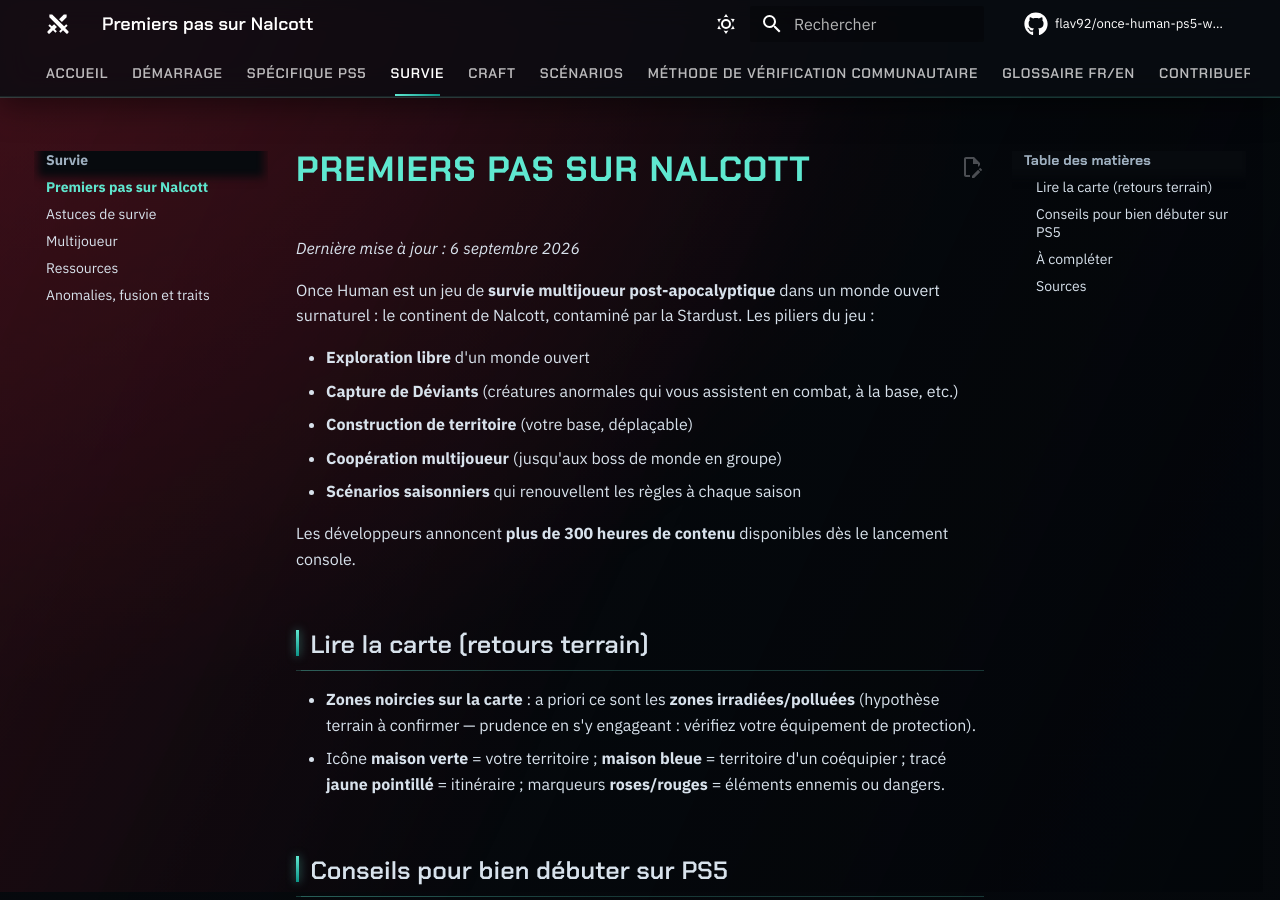
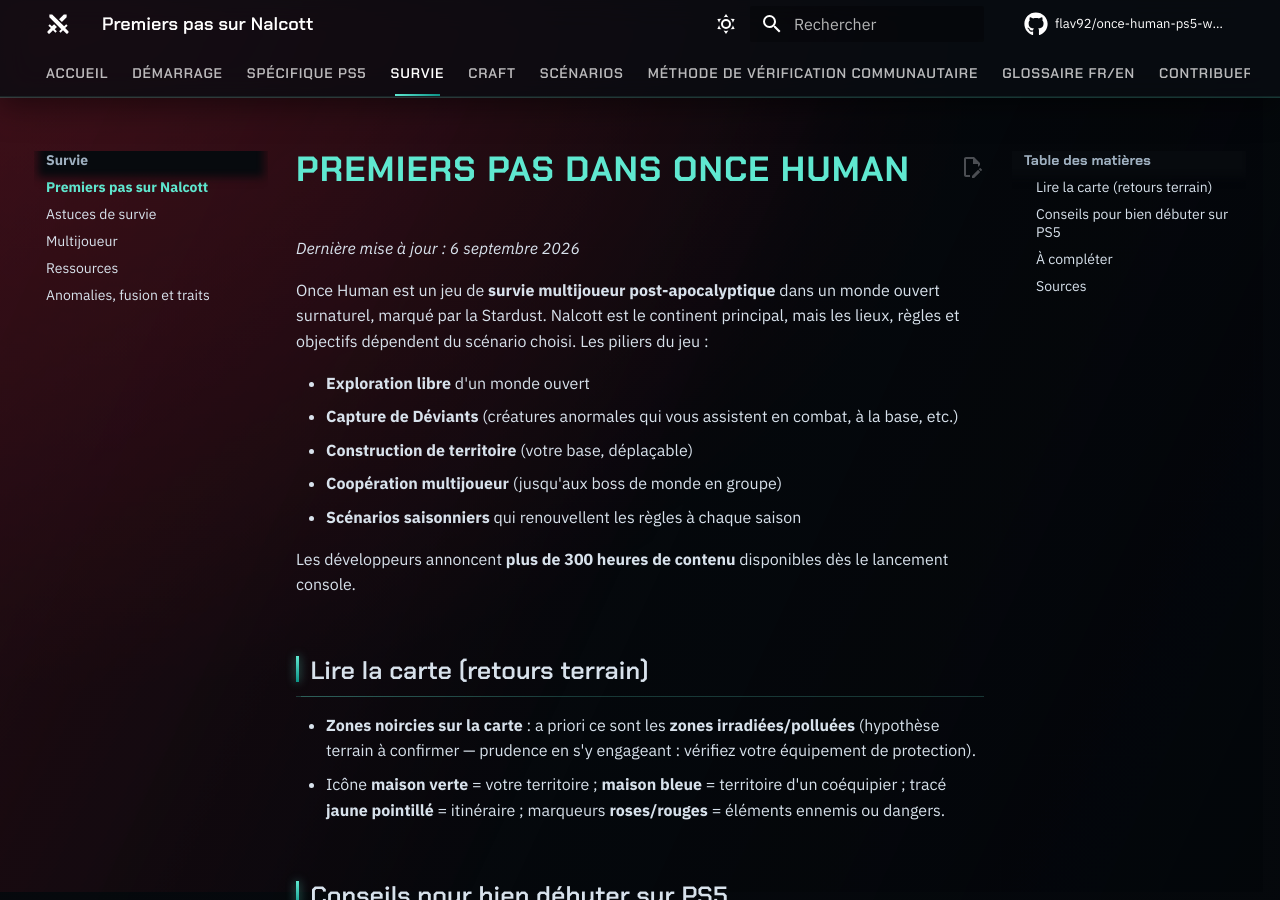
Before and after one commit to flav92/once-human-ps5-wiki, an MkDocs documentation site: the page built from docs/jeu/premiers-pas.md, in a window 1280 px wide and 900 px high. Built offline with MkDocs 1.6.1 and Material for MkDocs 9.7.7, drawn with Linux system fonts in a browser that asks for light colours; comment, search, counter and statistics services are not loaded.

Commit message:
Clarifier les premiers pas et le rôle du scénario

```diff
--- a/docs/jeu/premiers-pas.md
+++ b/docs/jeu/premiers-pas.md
@@ -1,8 +1,8 @@
-# Premiers pas sur Nalcott
+# Premiers pas dans Once Human
 
 *Dernière mise à jour : 6 septembre 2026*
 
-Once Human est un jeu de **survie multijoueur post-apocalyptique** dans un monde ouvert surnaturel : le continent de Nalcott, contaminé par la Stardust. Les piliers du jeu :
+Once Human est un jeu de **survie multijoueur post-apocalyptique** dans un monde ouvert surnaturel, marqué par la Stardust. Nalcott est le continent principal, mais les lieux, règles et objectifs dépendent du scénario choisi. Les piliers du jeu :
 
 - **Exploration libre** d'un monde ouvert
 - **Capture de Déviants** (créatures anormales qui vous assistent en combat, à la base, etc.)
```
